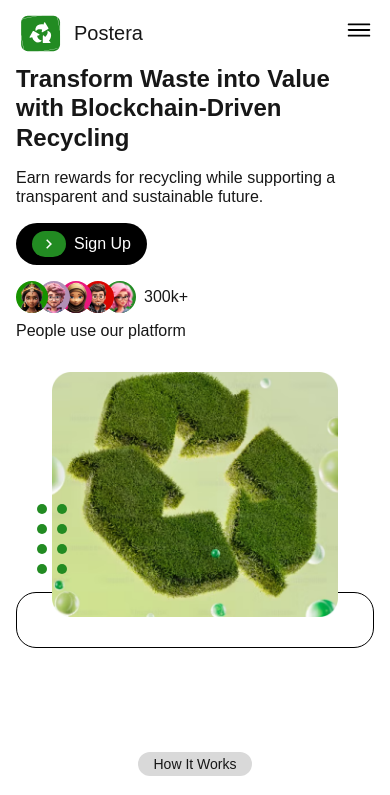
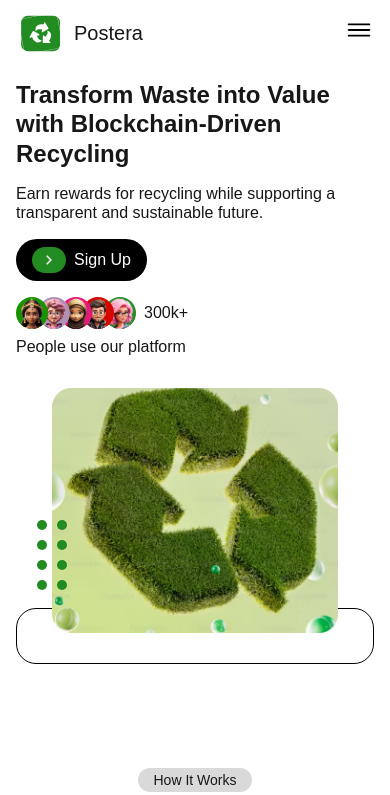
Before and after one commit to usepostera/landing-page, a Next.js app: page / in a window 390 px wide. Shown: the top 795 px of the page. Built offline with nearby package versions, Linux system fonts and the light colour scheme.

Commit message:
mobile view header

```diff
--- a/app/(root)/layout.tsx
+++ b/app/(root)/layout.tsx
@@ -10,7 +10,7 @@ const RootLayout = ({
     <div className="min-h-screen w-full">
       <AppHeader />
 
-      <main className="md:mt-[100px]">{children}</main>
+      <main className="mt-4 md:mt-[100px]">{children}</main>
 
       <AppFooter />
     </div>
```
